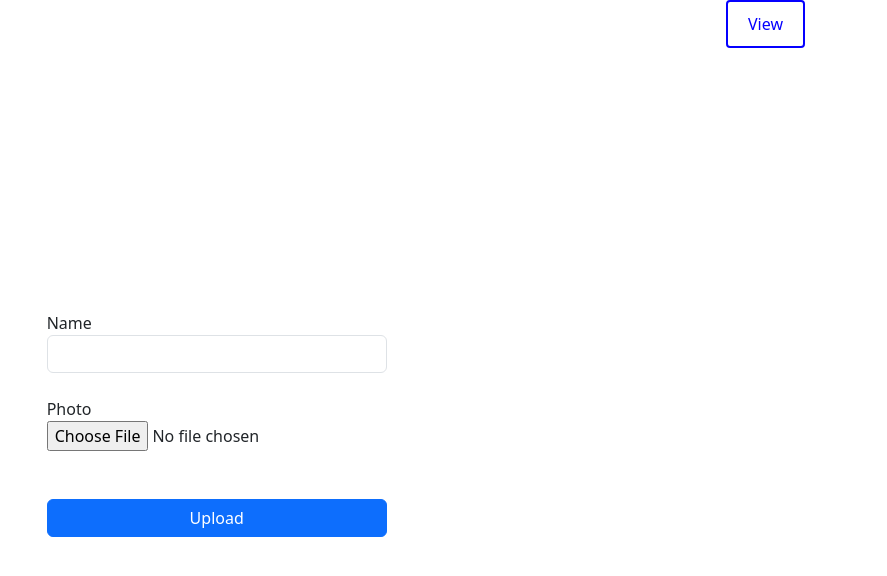
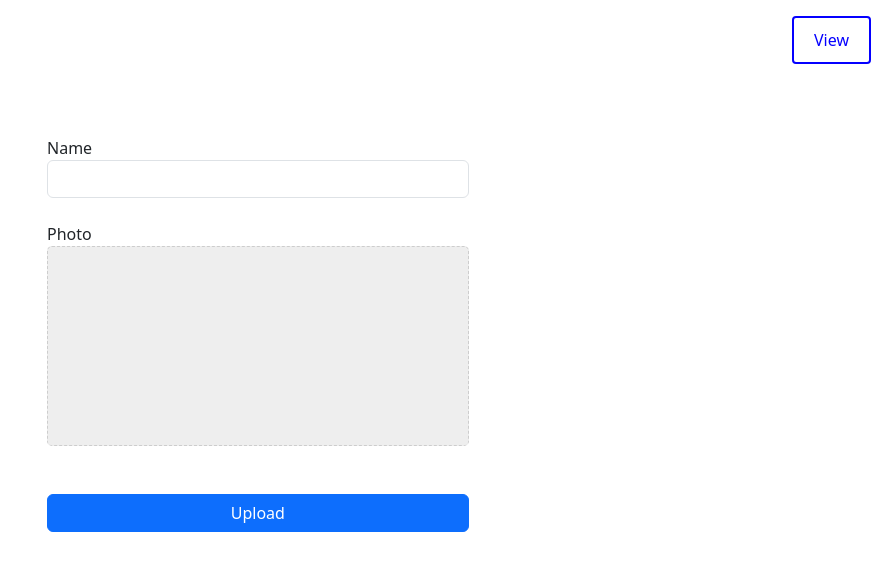
Before and after one commit to Shikharmall/webyapar, a plain HTML site: page frontend/userUpdate.html in a window 1280 px wide. Shown: the whole page, without its empty margins (393-1280 px from the left). Drawn offline with nearby package versions, Linux system fonts and the light colour scheme.

Commit message:
added image

```diff
--- a/frontend/javascript/updateDetail.js
+++ b/frontend/javascript/updateDetail.js
@@ -14,6 +14,9 @@ function previewImage() {
     reader.onload = function (e) {
       const img = document.createElement("img");
       img.src = e.target.result;
+
+      img.style.height = "100%";
+
       preview.appendChild(img);
     };
 
--- a/frontend/userUpdate.html
+++ b/frontend/userUpdate.html
@@ -38,14 +38,14 @@
 
 
     <div style="width: 100%; height: 100vh;">
-        <div class="container h-100">
-            <div style="float: right;">
+        <div class=" h-100 p-3">
+            <div class="d-flex align-items-end justify-content-end ">
                 <button
                     style="background-color: #ffffff; color: #0500FF; border: 2px solid #0500FF; border-radius: 4px; padding: 10px; padding-right: 20px; padding-left: 20px;"
                     onclick="toggleDisplayShow()">
                     View</button>
             </div>
-            <div class="row d-flex align-items-center justify-content-center h-100">
+            <div class="row d-flex align-items-center justify-content-center ">
                 <div class="col-md-7 col-lg-5 col-xl-5 offset-xl-1 ">
                     <form id="imageUploadForm">
                         <br /><br /><br />
@@ -59,15 +59,18 @@
 
                         <!-- Password input -->
                         <div class="form-outline mb-4">
-                            <label>Photo</label>
                             <div class="col-sm-10">
-                                <input type="file" id="imageInput" accept="image/*" onchange="previewImage()" required>
+                                <label for="imageInput" class="w-100">
+                                    Photo
+                                    <div id="imagePreview" style="background-color: #EEEEEE; width: 100%; height: 200px; border-radius: 5px; border: 1px dashed #CDCDCD;" class="d-flex align-items-center justify-content-center">
+                                    </div>
+                                </label>
+                                <input type="file" style="display:none;" id="imageInput" accept="image/*"
+                                    onchange="previewImage()" required>
+                            </div>
 
-
-                            </div>
                         </div>
 
-                        <div id="imagePreview"></div>
 
                         <br />
 
```
Also changed, not shown: frontend/adminLogin.html (+0 -40 lines).
